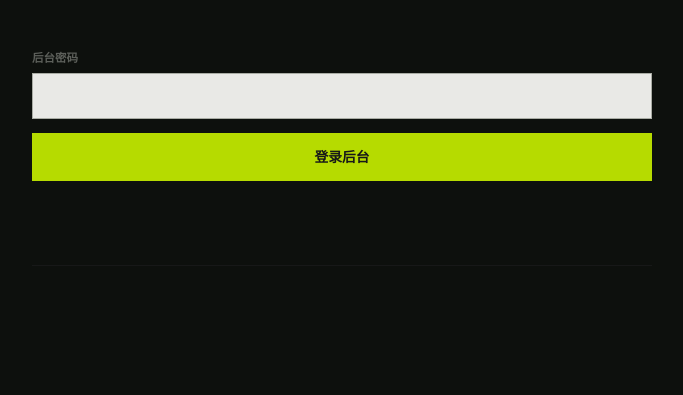
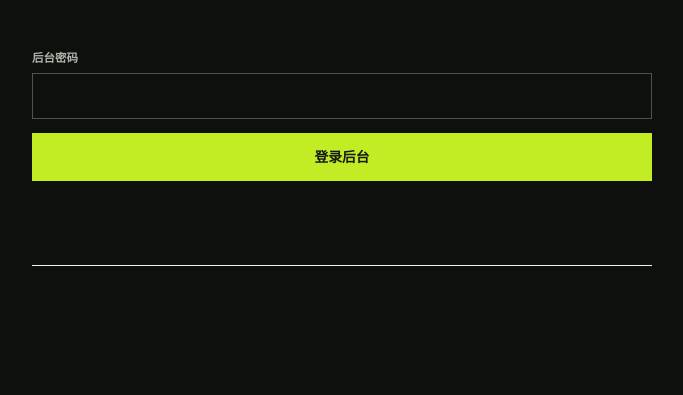
Before and after one commit to hippyever/SuYo_MiniGame, a website: page public/admin.html in a window 1280 px wide. Shown: the part 405-800 px from the top of the page, without its empty margins (298-981 px from the left). Drawn offline with Linux system fonts and the light colour scheme.

Commit message:
fix: restore admin dark theme contrast

```diff
--- a/public/styles.css
+++ b/public/styles.css
@@ -2143,8 +2143,34 @@ select:focus {
 
 /* Admin workspace redesign: task-based density with the observatory brand language. */
 body.admin-body {
+  color-scheme: dark;
+  --bg: #0d100d;
+  --surface: #171a17;
+  --surface-strong: #232823;
+  --ink: #eff2ea;
+  --muted: #aeb5aa;
+  --line: #4b534a;
+  --line-soft: rgb(239 242 234 / 16%);
+  --accent: #c2ec24;
+  --accent-soft: rgb(194 236 36 / 15%);
+  --accent-ink: #171a17;
+  --accent-readable: #c2ec24;
+  --danger: #ff8175;
+  --danger-soft: rgb(255 129 117 / 14%);
+  --shadow: rgb(3 5 3 / 48%);
   overflow: hidden;
-  background: #0d100d;
+  color: var(--ink);
+  background: var(--bg);
+}
+
+.admin-body .brand-lockup img {
+  filter: invert(1) contrast(1.05);
+}
+
+.admin-body input::placeholder,
+.admin-body textarea::placeholder {
+  color: #858d82;
+  opacity: 1;
 }
 
 .admin-body .admin-login {
```
